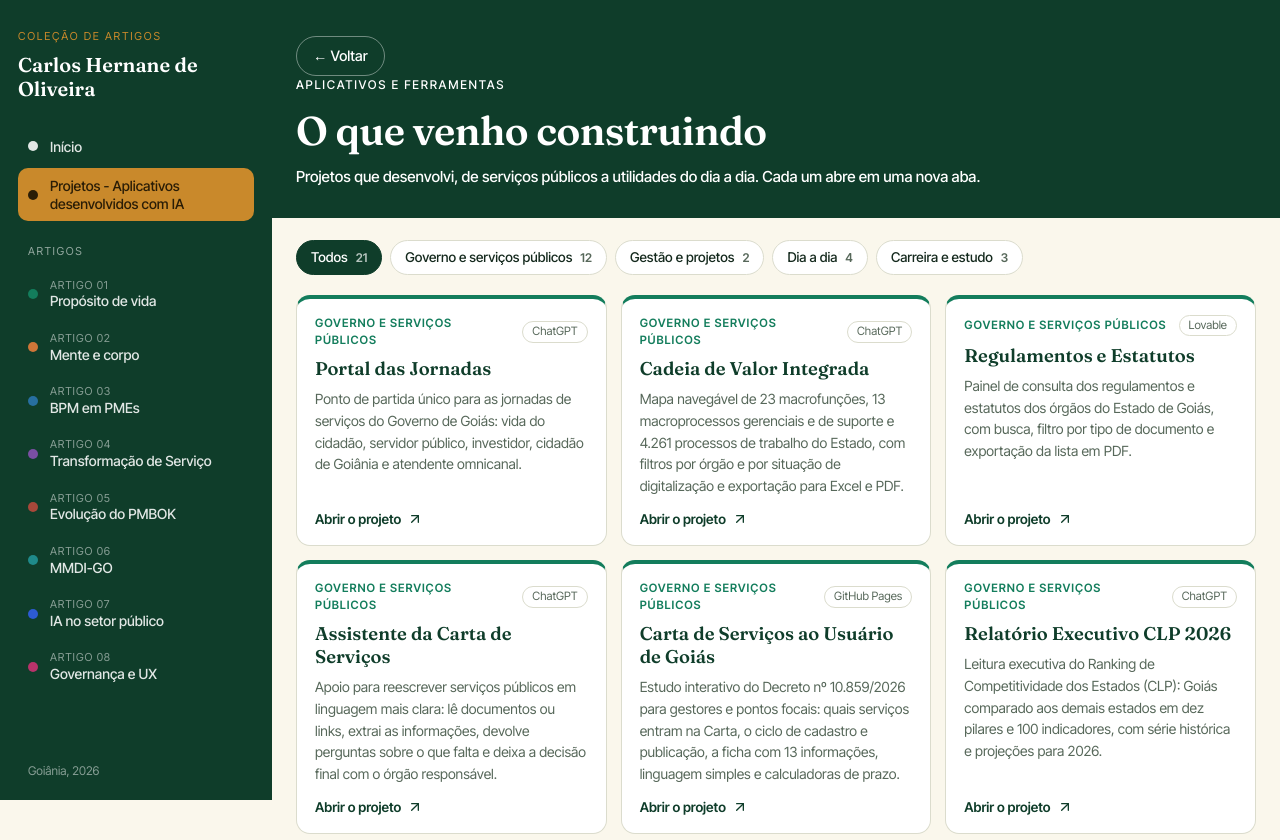
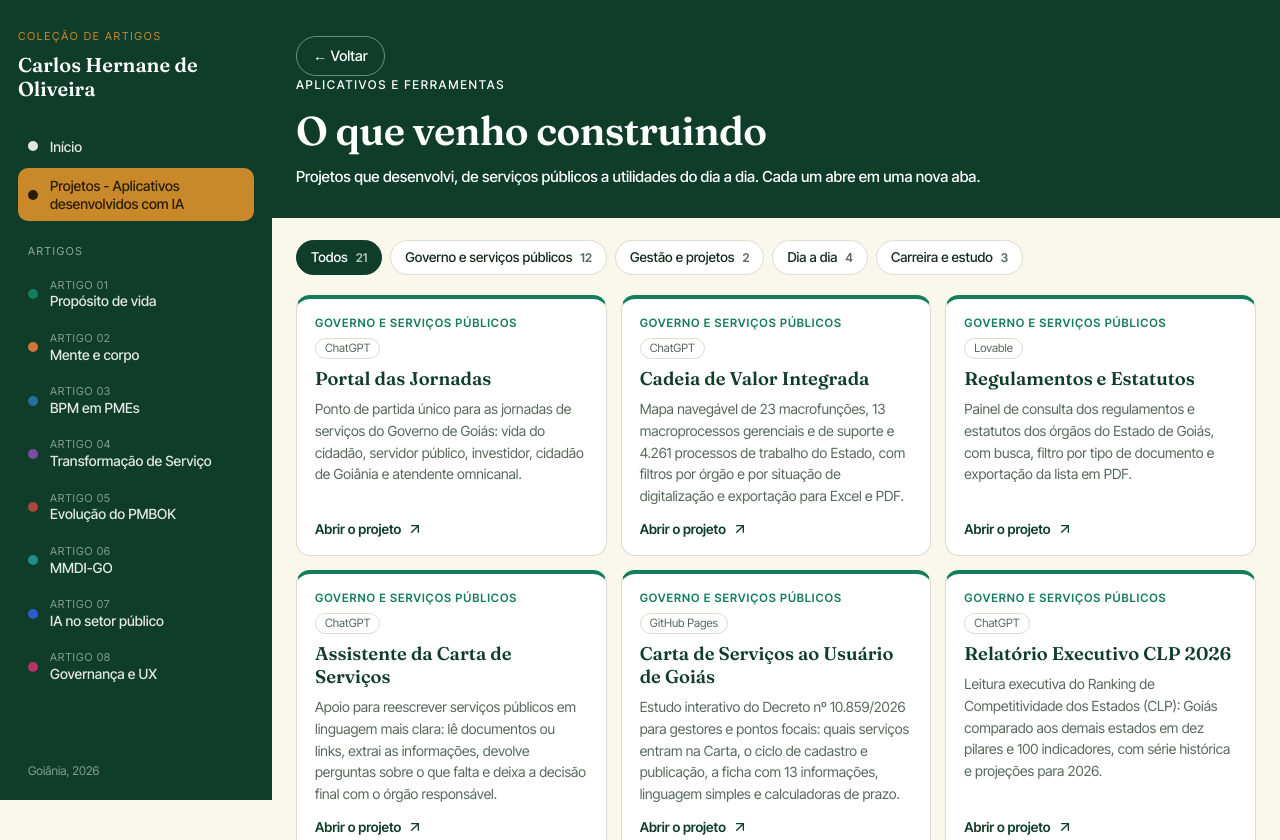
Before and after one commit to oliverher/projetos-ia, a plain HTML site: page index.html in a window 1280 px wide. Shown: the top 840 px of the page. Drawn offline with Linux system fonts and the light colour scheme.

Commit message:
Categoria sempre em uma linha: plataforma passa para baixo da categoria
Co-Authored-By: Claude Sonnet 5.5 <noreply@anthropic.com>

```diff
--- a/assets/home.css
+++ b/assets/home.css
@@ -72,8 +72,8 @@
 .proj{display:flex;flex-direction:column;gap:8px;text-decoration:none;color:var(--foreground);background:#fff;border:1px solid var(--border);border-top:4px solid var(--c,#137d5c);border-radius:14px;padding:16px 18px;transition:transform .2s,box-shadow .2s}
 .proj[hidden]{display:none}
 .proj:hover,.proj:focus-visible{transform:translateY(-2px);box-shadow:var(--shadow-soft);outline:none}
-.proj-top{display:flex;justify-content:space-between;align-items:center;gap:8px}
-.proj-cat{font-size:11.5px;letter-spacing:.08em;text-transform:uppercase;color:var(--c,#137d5c);font-weight:600}
+.proj-top{display:flex;flex-direction:column;align-items:flex-start;gap:6px}
+.proj-cat{white-space:nowrap;font-size:11.5px;letter-spacing:.08em;text-transform:uppercase;color:var(--c,#137d5c);font-weight:600}
 .proj-plat{font-size:11.5px;color:var(--muted-foreground);border:1px solid var(--border);border-radius:999px;padding:1px 9px;white-space:nowrap}
 .proj-name{font-family:var(--font-display);font-size:1.15rem;line-height:1.25;font-weight:600;color:#0f3d2a}
 .proj-desc{font-size:14px;line-height:1.55;color:var(--muted-foreground);flex:1}
```
